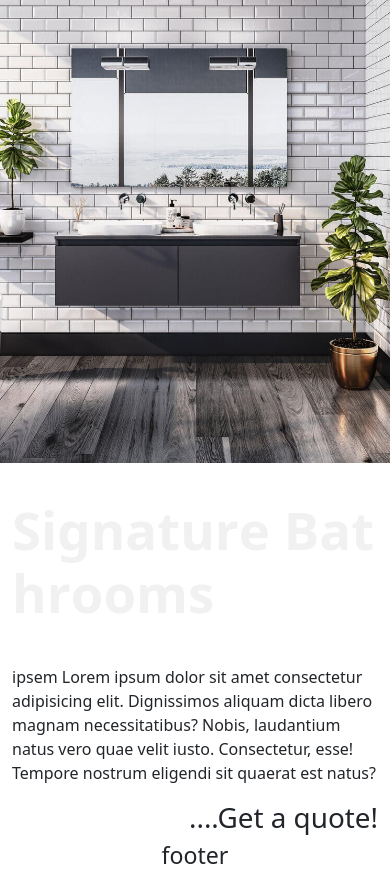
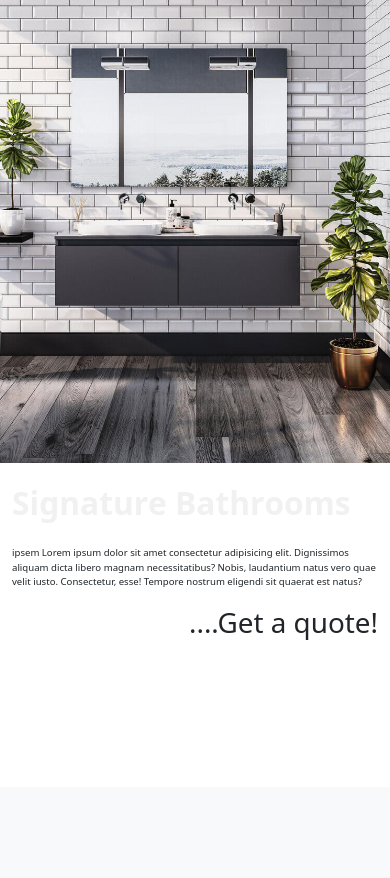
Before and after one commit to LiamD88/signature_bath, a Django app: template home/templates/index.html in a window 390 px wide. Shown: the part 57-935 px from the top of the page. After the commit the page ends 697 px from the top, so only its background shows below. Run offline with Django 3.2, Linux system fonts and the light colour scheme; the template is opened without the code that fills it, so the values that code supplies are empty; some libraries are stand-ins or nearby versions.

Commit message:
added media queries to main home page text

```diff
--- a/home/templates/index.html
+++ b/home/templates/index.html
@@ -11,10 +11,10 @@
         </div>
     </div>
     <div class="row">
-        <div class="col-md-6 signature-text">
+        <div class="col-md-6 signature-text main-text">
             <h1 class="ml6">
                 <span class="text-wrapper">
-                  <span class="letters">Signature Bathrooms</span>
+                  <span class="letters ">Signature Bathrooms</span>
                 </span>
               </h1>
             <p class="signature-text">ipsem Lorem ipsum dolor sit amet consectetur adipisicing elit. Dignissimos aliquam dicta libero magnam necessitatibus? Nobis, laudantium natus vero quae velit iusto. Consectetur, esse! Tempore nostrum eligendi sit quaerat est natus?</p>
--- a/signature/static/css/style.css
+++ b/signature/static/css/style.css
@@ -34,3 +34,13 @@
     display: inline-block;
     line-height: 1em;
   }
+
+
+
+  @media (max-width: 991.98px) {
+    .main-text{
+      font-size: 0.6em;
+    }
+
+
+  }
--- a/templates/base.html
+++ b/templates/base.html
@@ -36,7 +36,7 @@
     <div class="container-fluid">
         <div class="row">
             <div class="col-12">
-        <h3 class="text-center">footer</h3>
+
             </div>
         </div>
     </div>
```
